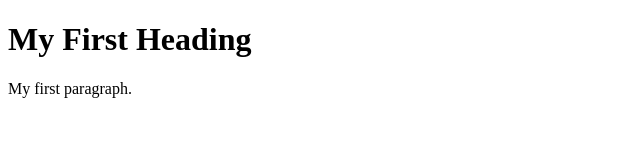
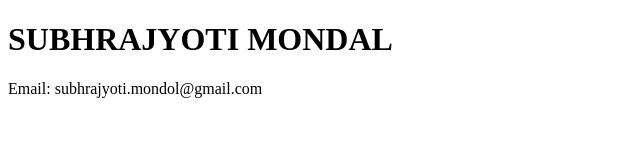
Before and after one commit to flash2811/My-Website, a plain HTML site: page index.html in a window 1280 px wide. Shown: the whole page, without its empty margins (0-640 px from the left). Drawn offline with Linux system fonts and the light colour scheme.

Commit message:
Update index.html

```diff
--- a/index.html
+++ b/index.html
@@ -2,9 +2,9 @@
 <html>
 <body>
 
-<h1>My First Heading</h1>
+<h1>SUBHRAJYOTI MONDAL</h1>
 
-<p>My first paragraph.</p>
+<p>Email: subhrajyoti.mondol@gmail.com</p>
 
 </body>
 </html>
```
